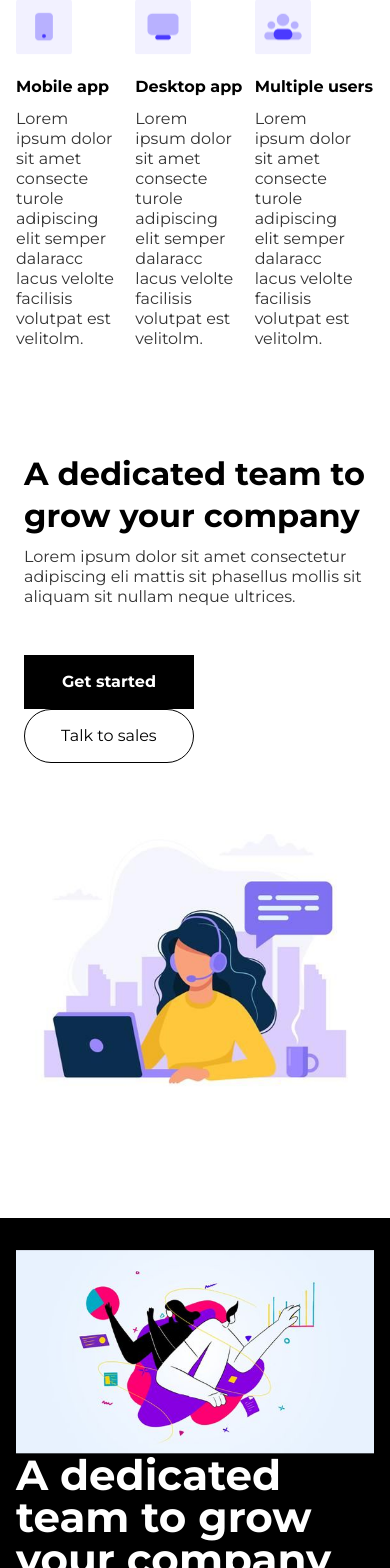
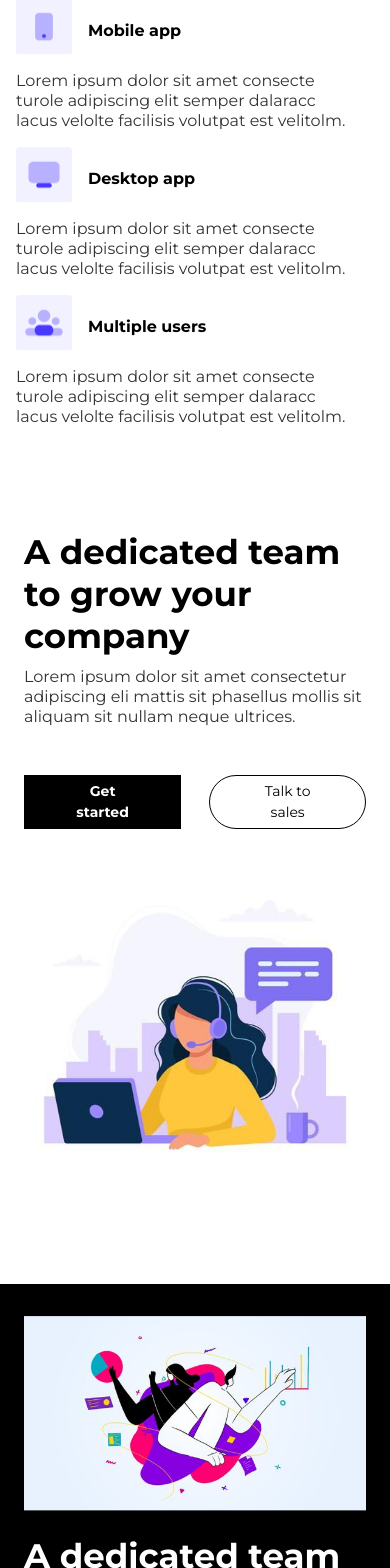
Before and after one commit to lucasshira/visual-product, a React (Vite) app: page / in a window 390 px wide. Shown: the part 1180-2748 px from the top of the page. Built offline with nearby package versions, Linux system fonts and the light colour scheme.

Commit message:
style: fix responsiveness

```diff
--- a/src/components/brands.tsx
+++ b/src/components/brands.tsx
@@ -27,7 +27,7 @@ export function Brands() {
 
       <div
         ref={scrollRef}
-        className="flex w-full overflow-x-auto scrollbar-hide snap-x snap-mandatory"
+        className="flex w-full overflow-x-auto scrollbar-hide snap-x snap-mandatory lg:overflow-x-hidden"
       >
         <div className="flex shrink-0 justify-center items-center h-[121px] border-1 border-l-0 pl-[28px] border-gray-200">
           <img src="/brands/hubspot.png" alt="Hubspot" className={imgClasses} />
--- a/src/components/dashboard-black.tsx
+++ b/src/components/dashboard-black.tsx
@@ -4,21 +4,21 @@ interface DashboardBlackProps {
 
 export function DashboardBlack({ image }: DashboardBlackProps) {
   return (
-    <div className={`h-auto bg-black py-8 px-4 sm:px-6 md:px-12 lg:px-[108px] flex flex-col lg:flex-row items-center justify-between text-white ${image === 'people' ? "lg:h-[480px]" : "lg:h-[583px]"}`}>
+    <div className={`h-auto bg-black py-8 px-6 sm:px-6 md:px-12 lg:px-[108px] flex flex-col lg:flex-row items-center justify-between text-white ${image === 'people' ? "lg:h-[480px]" : "lg:h-[583px]"}`}>
       {image === 'people' ? (
         <img src="/dashboard/people.png" alt="People" className="w-full max-w-[563px]" />
       ) : (
         <img src="/dashboard/thinking.png" alt="Thinking" className="w-full max-w-[564px]" />
       )}
         <div className="w-full lg:pl-[63px]">
-          <h1 className="font-bold leading-[42px] text-[42px]">A dedicated team to grow your company</h1>
+          <h1 className="font-bold leading-[42px] text-[34px] md:text-[42px] pt-6 md:pt-0">A dedicated team to grow your company</h1>
           <p className="mt-2.5 mb-12 leading-5">Lorem ipsum dolor sit amet consectetur adipiscing eli mattis sit phasellus mollis sit aliquam sit nullam neque ultrices.</p>
         <div className="flex flex-wrap-4">
           <button
-            className="flex items-center mr-7 h-[54px] font-bold px-[38px] py-[17px] cursor-pointer border border-white bg-black hover:bg-white hover:text-black transition-all duration-300 ease-in-out">
+            className="flex items-center mr-7 h-[54px] font-bold px-[38px] py-[17px] cursor-pointer text-[14px] sm:text-[16px] border border-white bg-black hover:bg-white hover:text-black transition-all duration-300 ease-in-out">
               Get started
           </button>
-          <button className="flex items-center px-9 py-[17px] h-[54px] bg-white text-black rounded-[48px] border border-black cursor-pointer">Talk to sales
+          <button className="flex items-center px-9 py-[17px] h-[54px] text-[14px] sm:text-[16px] bg-white text-black rounded-[48px] border border-black cursor-pointer">Talk to sales
           </button>
         </div>
       </div>
--- a/src/components/dashboard-white.tsx
+++ b/src/components/dashboard-white.tsx
@@ -7,14 +7,14 @@ export function DashboardWhite({ image }: DashboardWhiteProps) {
     <div className="h-auto px-6 md:px-16 lg:px-[162px] py-[80px] bg-white text-center">
       <div className="flex flex-col lg:flex-row justify-between items-center gap-8">
         <div className="w-full lg:w-[60%] text-left">
-          <h1 className="font-bold text-[32px] md:text-[42px] leading-[42px]">A dedicated team to grow your company</h1>
+          <h1 className="font-bold text-[34px] md:text-[42px] leading-[42px]">A dedicated team to grow your company</h1>
           <p className="mt-2.5 mb-12 leading-5 text-[#333]">Lorem ipsum dolor sit amet consectetur adipiscing eli mattis sit phasellus mollis sit aliquam sit nullam neque ultrices.</p>
-          <div className="flex flex-wrap">
+          <div className="flex flex-wrap-4">
             <button
-                className="flex items-center mr-7 h-[54px] text-white font-bold px-[38px] py-[17px] cursor-pointer bg-black hover:bg-gray-900">
+                className="flex items-center mr-7 h-[54px] text-white font-bold px-[38px] py-[17px] cursor-pointer bg-black hover:bg-gray-900 text-[14px] sm:text-[16px]">
                   Get started
             </button>
-            <button className="flex items-center px-9 py-[17px] h-[54px] bg-white text-black rounded-[48px] border border-black cursor-pointer">Talk to sales
+            <button className="flex items-center px-9 py-[17px] h-[54px] bg-white text-black rounded-[48px] border border-black cursor-pointer text-[14px] sm:text-[16px]">Talk to sales
             </button>
           </div>
         </div>
--- a/src/components/overview.tsx
+++ b/src/components/overview.tsx
@@ -2,22 +2,28 @@ export function Overview() {
   const titleStyle = "font-bold lg:text-2xl sm:text-sm mt-[20px] mb-[10px]"
 
   return (
-    <div className="grid grid-cols-3 py-6 px-4 sm:py-8 sm:px-6 lg:h-[336px] bg-white lg:py-[80px] lg:px-[108px] w-full">
+    <div className="grid grid-cols-1 sm:grid-cols-3 gap-4 sm:gap-0 py-6 px-4 sm:py-8 sm:px-6 lg:h-[336px] bg-white lg:py-[80px] lg:px-[108px] w-full">
       <div>
+        <div className="flex gap-4 pb-4 sm:block sm:pb-0">
           <img src="/overview/mobile-app.png" alt="Mobile" className="size-[56px] rounded-sm" />
           <h1 className={titleStyle}>Mobile app</h1>
+        </div>
         <p className="leading-5 mr-[16px] text-[#333333] lg:text-[16px] sm:text-[12px]">Lorem ipsum dolor sit amet consecte turole adipiscing elit semper dalaracc lacus velolte facilisis volutpat est velitolm.</p>
       </div>
 
       <div>
+        <div className="flex gap-4 pb-4 sm:block sm:pb-0">
           <img src="/overview/desktop-app.png" alt="Desktop" className="size-[56px] rounded-sm" />
           <h1 className={titleStyle}>Desktop app</h1>
+        </div>
           <p className="leading-5 mr-[16px] text-[#333333] lg:text-[16px] sm:text-[12px]">Lorem ipsum dolor sit amet consecte turole adipiscing elit semper dalaracc lacus velolte facilisis volutpat est velitolm.</p>
       </div>
 
       <div>
+        <div className="flex gap-4 pb-4 sm:block sm:pb-0">
           <img src="/overview/multiple-users.png" alt="Users" className="size-[56px] rounded-sm" />
           <h1 className={titleStyle}>Multiple users</h1>
+        </div>
         <p className="leading-5 mr-[16px] text-[#333333] lg:text-[16px] sm:text-[12px]">Lorem ipsum dolor sit amet consecte turole adipiscing elit semper dalaracc lacus velolte facilisis volutpat est velitolm.</p>
       </div>
     </div>
```
Lines whose indentation alone changed are shown as unchanged.
